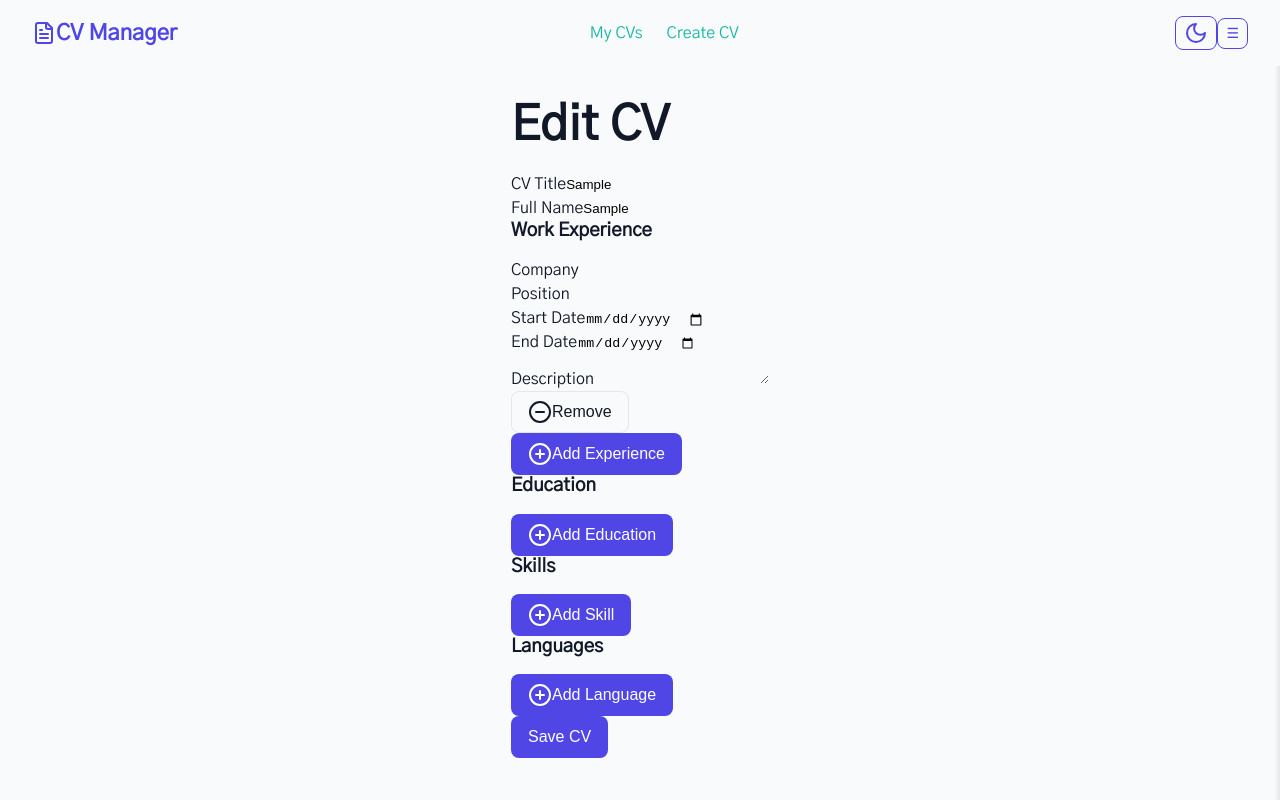
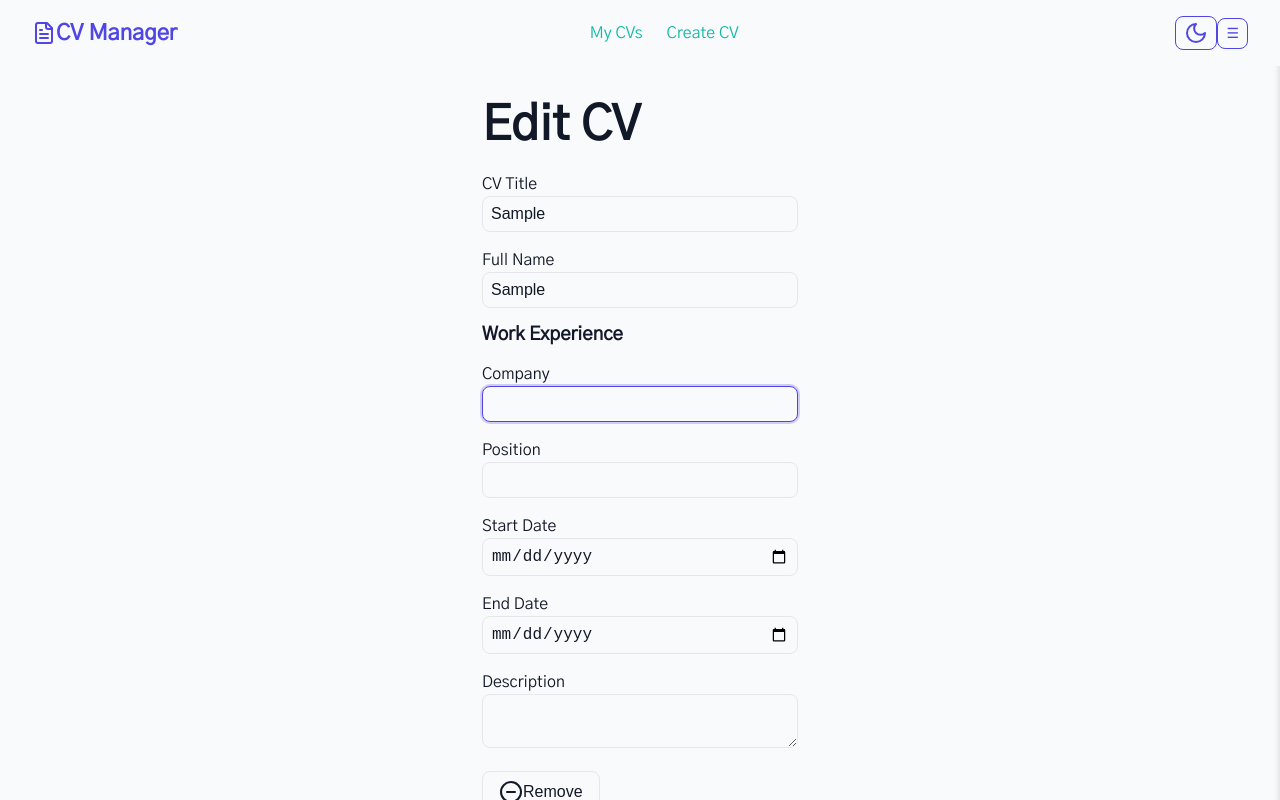
Before and after one commit to steeve0403/Z-Craft, a React (Vite) app: page /cv/edit/1 in a window 1280 px wide. Both pictures are taken after typing "Sample", "Sample" into the empty fields and a click on the button "Add Experience". Shown: the top 800 px of the page. Built offline with nearby package versions, Linux system fonts and the light colour scheme.

Commit message:
create first style on input and textarea components

```diff
--- a/src/components/ui/Input.tsx
+++ b/src/components/ui/Input.tsx
@@ -17,7 +17,7 @@ export const Input = forwardRef<HTMLInputElement, InputProps>(
                     {label}
                     <input
                         ref={ref}
-                        className={`input ${errorMessage ? 'input--error' : ''}`}
+                        className="input-field"
                         list={list}
                         value={value || ''}
                         {...props} />
@@ -27,3 +27,5 @@ export const Input = forwardRef<HTMLInputElement, InputProps>(
         );
     }
 );
+
+Input.displayName = 'Input';
--- a/src/components/ui/Textarea.tsx
+++ b/src/components/ui/Textarea.tsx
@@ -16,7 +16,7 @@ export const Textarea = forwardRef<HTMLTextAreaElement, TextareaProps>(
                     {label}
                     <textarea
                         ref={ref}
-                        className={`textarea ${errorMessage ? 'textarea--error' : ''}`}
+                        className="textarea-field"
                         value={value || ''}
                         {...props} />
                 </label>
@@ -25,3 +25,5 @@ export const Textarea = forwardRef<HTMLTextAreaElement, TextareaProps>(
         );
     }
 );
+
+Textarea.displayName = 'Textarea';
--- a/src/stores/cvStore.ts
+++ b/src/stores/cvStore.ts
@@ -1,4 +1,4 @@
-import create from 'zustand';
+import {create} from 'zustand';
 import {persist} from 'zustand/middleware';
 import {CV} from '../types/cv';
 
--- /dev/null
+++ b/src/styles/component/_input.scss
@@ -0,0 +1,58 @@
+@use '@/styles/abstracts/variables' as *;
+@use '@/styles/abstracts/mixins' as *;
+
+.input-wrapper {
+  margin-bottom: $spacing-4;
+
+  .input-label {
+    display: block;
+    font-weight: $font-weight-medium;
+    margin-bottom: $spacing-2;
+    color: $color-text;
+  }
+
+  .input-field {
+    width: 100%;
+    padding: $spacing-2;
+    font-size: $font-size-base;
+    color: $color-text;
+    background-color: $color-background;
+    border: 1px solid $color-border;
+    border-radius: $border-radius-md;
+    transition: border-color $transition-base, box-shadow $transition-base;
+
+    &:focus {
+      outline: none;
+      border-color: $color-primary;
+      box-shadow: 0 0 0 2px rgba($color-primary, 0.25);
+    }
+
+    &:disabled {
+      background-color: $color-border;
+      cursor: not-allowed;
+    }
+  }
+
+  .input-error {
+    color: $color-error;
+    font-size: $font-size-sm;
+    margin-top: $spacing-1;
+  }
+}
+
+.dark .input-wrapper {
+  .input-label {
+    color: $color-text-dark;
+  }
+
+  .input-field {
+    color: $color-text-dark;
+    background-color: $color-background-dark;
+    border-color: $color-border;
+
+    &:focus {
+      border-color: $color-primary-dark;
+      box-shadow: 0 0 0 2px rgba($color-primary-dark, 0.25);
+    }
+  }
+}
--- /dev/null
+++ b/src/styles/component/_textarea.scss
@@ -0,0 +1,59 @@
+@use '@/styles/abstracts/variables' as *;
+@use '@/styles/abstracts/mixins' as *;
+
+.textarea-wrapper {
+  margin-bottom: $spacing-4;
+
+  .textarea-label {
+    display: block;
+    font-weight: $font-weight-medium;
+    margin-bottom: $spacing-2;
+    color: $color-text;
+  }
+
+  .textarea-field {
+    width: 100%;
+    padding: $spacing-2;
+    font-size: $font-size-base;
+    color: $color-text;
+    background-color: $color-background;
+    border: 1px solid $color-border;
+    border-radius: $border-radius-md;
+    transition: border-color $transition-base, box-shadow $transition-base;
+    resize: vertical;
+
+    &:focus {
+      outline: none;
+      border-color: $color-primary;
+      box-shadow: 0 0 0 2px rgba($color-primary, 0.25);
+    }
+
+    &:disabled {
+      background-color: $color-border;
+      cursor: not-allowed;
+    }
+  }
+
+  .textarea-error {
+    color: $color-error;
+    font-size: $font-size-sm;
+    margin-top: $spacing-1;
+  }
+}
+
+.dark .textarea-wrapper {
+  .textarea-label {
+    color: $color-text-dark;
+  }
+
+  .textarea-field {
+    color: $color-text-dark;
+    background-color: $color-background-dark;
+    border-color: $color-border;
+
+    &:focus {
+      border-color: $color-primary-dark;
+      box-shadow: 0 0 0 2px rgba($color-primary-dark, 0.25);
+    }
+  }
+}
--- a/src/styles/main.scss
+++ b/src/styles/main.scss
@@ -17,6 +17,8 @@
 @use 'component/sidebar';
 @use 'component/button';
 @use 'component/loading_spinner';
+@use 'component/input';
+@use 'component/textarea';
 
 // Import Pages
 @use 'page/home';
```
